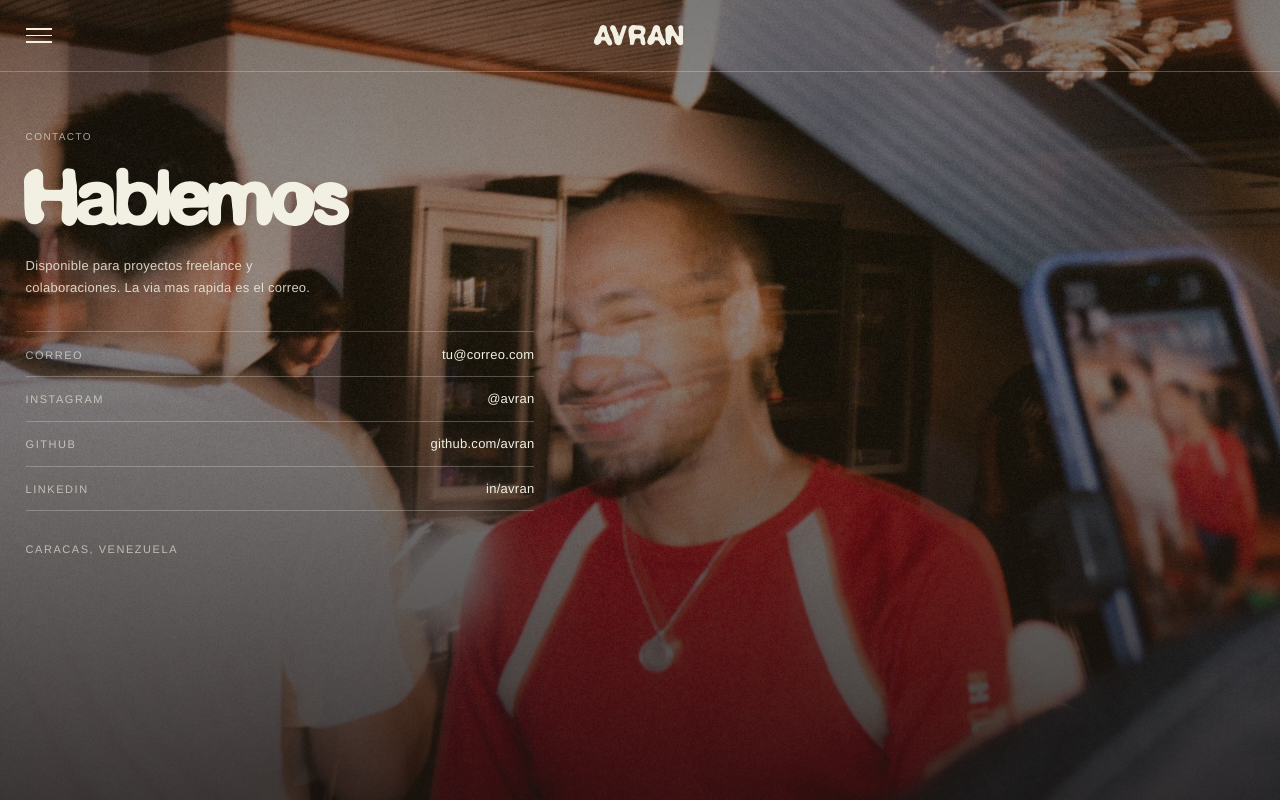
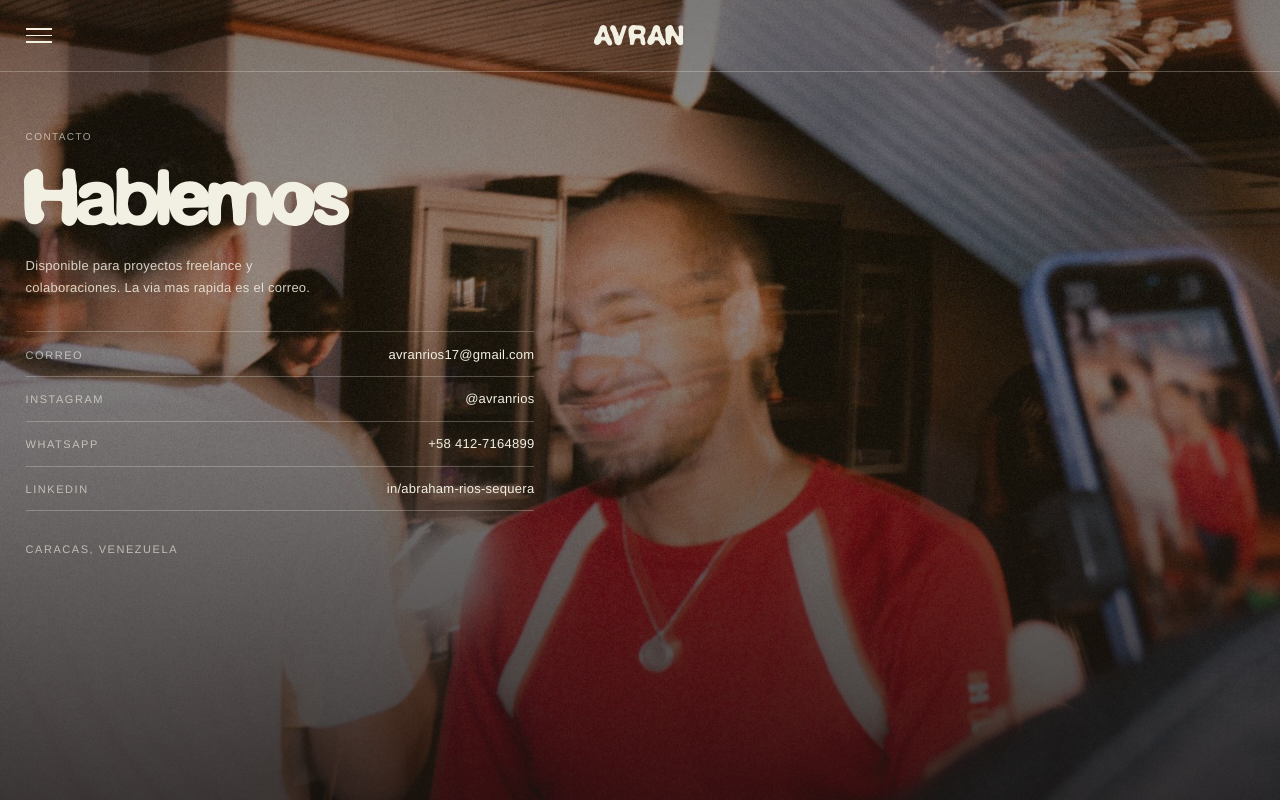
Before and after one commit to gilberttgabriel/avransportfolio, a Vue app: page /contacto in a window 1280 px wide. Built offline with nearby package versions, Linux system fonts and the light colour scheme.

Commit message:
listo por hoy

```diff
--- a/src/data/contact.ts
+++ b/src/data/contact.ts
@@ -4,16 +4,23 @@ export interface ContactChannel {
   url: string
 }
 
-/** Sustituye los valores por tus datos reales. */
 export const contact = {
   heading: 'Hablemos',
   intro:
     'Disponible para proyectos freelance y colaboraciones. La via mas rapida es el correo.',
   channels: [
-    { label: 'Correo', value: 'tu@correo.com', url: 'mailto:tu@correo.com' },
-    { label: 'Instagram', value: '@avran', url: '#' },
-    { label: 'GitHub', value: 'github.com/avran', url: '#' },
-    { label: 'LinkedIn', value: 'in/avran', url: '#' },
+    {
+      label: 'Correo',
+      value: 'avranrios17@gmail.com',
+      url: 'mailto:avranrios17@gmail.com',
+    },
+    { label: 'Instagram', value: '@avranrios', url: 'https://instagram.com/avranrios' },
+    { label: 'WhatsApp', value: '+58 412-7164899', url: 'https://wa.me/584127164899' },
+    {
+      label: 'LinkedIn',
+      value: 'in/abraham-rios-sequera',
+      url: 'https://linkedin.com/in/abraham-rios-sequera-394433324',
+    },
   ] as ContactChannel[],
   location: 'Caracas, Venezuela',
 }
```
Also changed, not shown: 1 other file (tests, documents, lock files or other folders).
